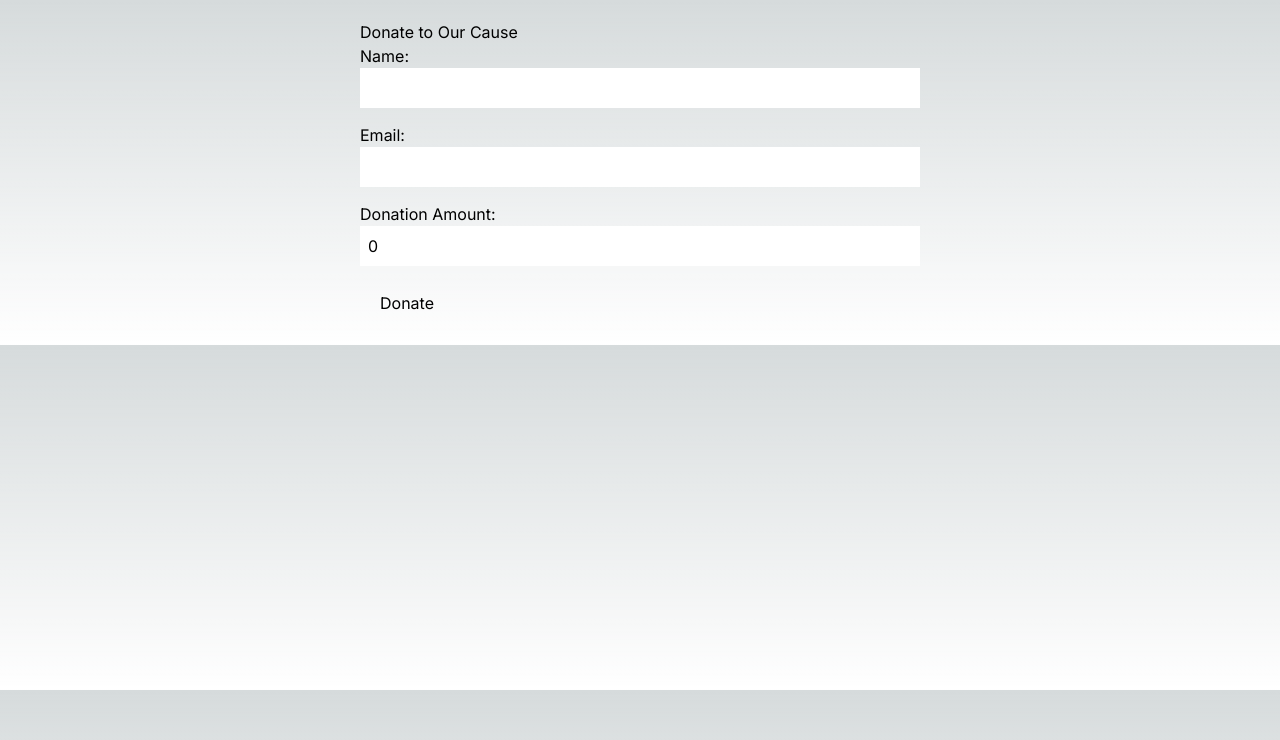
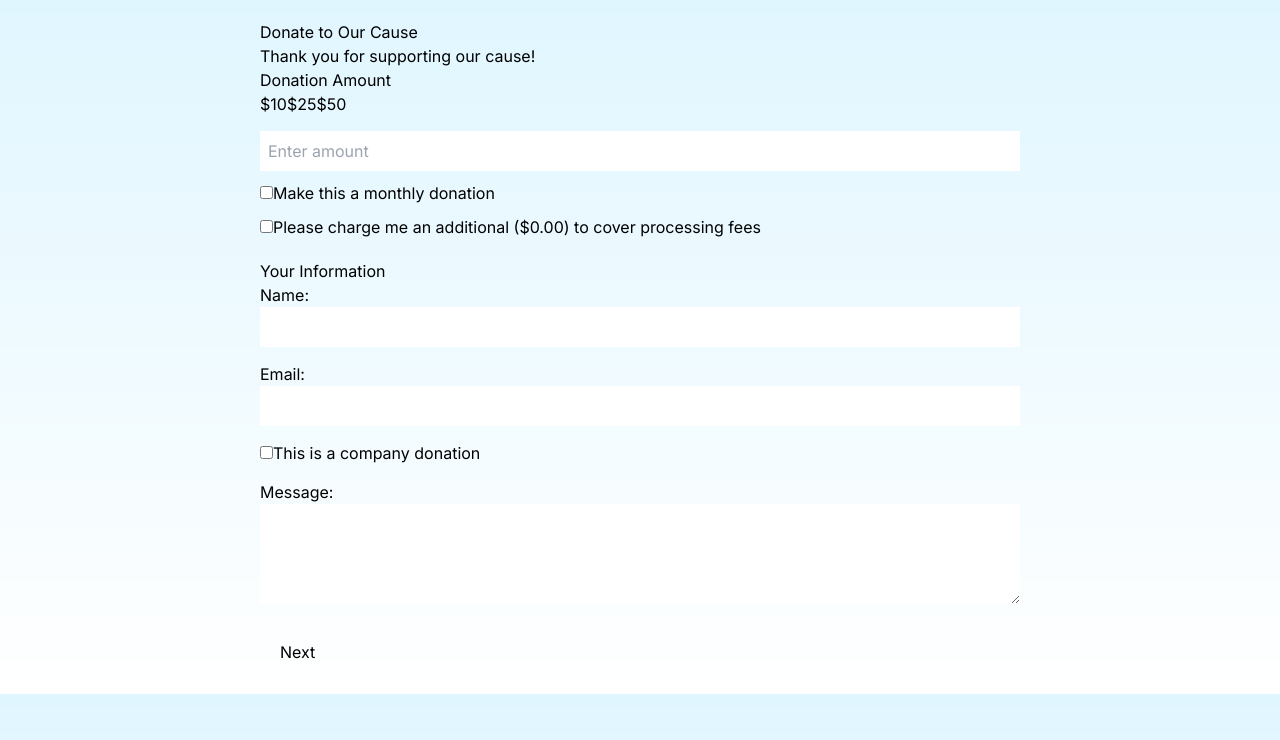
Before and after one commit to developforgood/South-Bronx-United-intern-group-4, a Next.js app in the folder clubhousecafe/: page /donation in a window 1280 px wide. Shown: the top 740 px of the page. Built offline with nearby package versions, Linux system fonts and the light colour scheme.

Commit message:
changed background, added image, made progress on donations

```diff
--- a/clubhousecafe/src/app/donation/page.tsx
+++ b/clubhousecafe/src/app/donation/page.tsx
@@ -1,52 +1,111 @@
+
 "use client";
 
-import React, { useState } from 'react';
+import React, { useState, useEffect } from 'react';
+
+const calculateProcessingFee = (amount: number): number => {
+  return 0.0656 * amount + 0.32;
+};
 
 interface DonationFormData {
+  amount: number;
+  isMonthly: boolean;
+  coverFees: boolean;
   name: string;
   email: string;
-  amount: number;
+  isCompany: boolean;
+  message: string;
 }
 
 const DonationsPage: React.FC = () => {
   const [formData, setFormData] = useState<DonationFormData>({
+    amount: 0,
+    isMonthly: false,
+    coverFees: false,
     name: '',
     email: '',
-    amount: 0,
+    isCompany: false,
+    message: '',
   });
-  const [isSubmitting, setIsSubmitting] = useState(false);
-  const [message, setMessage] = useState<string | null>(null);
 
-  const handleChange = (e: React.ChangeEvent<HTMLInputElement>) => {
-    const { name, value } = e.target;
+  const [step, setStep] = useState<number>(1); // To manage form steps
+
+  // Effect to update processing fees when amount or coverFees changes
+  const processingFee = formData.amount > 0
+    ? calculateProcessingFee(formData.amount)
+    : 0;
+
+  useEffect(() => {
+    if (formData.amount === 0) {
+      setFormData((prevData) => ({ ...prevData, coverFees: false }));
+    }
+  }, [formData.amount]);
+
+  const handleChange = (e: React.ChangeEvent<HTMLInputElement | HTMLTextAreaElement | HTMLSelectElement>) => {
+    const { name, value, type, checked } = e.target;
     setFormData((prevData) => ({
       ...prevData,
-      [name]: name === 'amount' ? Number(value) : value,
+      [name]: type === 'checkbox' ? checked : name === 'amount' ? Number(value) : value,
     }));
   };
 
-  const handleSubmit = async (e: React.FormEvent<HTMLFormElement>) => {
-    e.preventDefault();
-    setIsSubmitting(true);
+  const handleAmountClick = (amount: number) => {
+    setFormData((prevData) => ({ ...prevData, amount }));
+  };
 
-    // Simulate a network request
-    try {
-      // Replace with actual API call
-      await new Promise((resolve) => setTimeout(resolve, 1000));
-      setMessage('Thank you for your donation!');
-      setFormData({ name: '', email: '', amount: 0 });
-    } catch (error) {
-      setMessage('Something went wrong. Please try again.');
-    } finally {
-      setIsSubmitting(false);
-    }
+  const handleNext = () => {
+    // You can implement logic to save the data or validate it here
+    setStep(2); // Go to the next step
   };
 
   return (
-    <div style={{ maxWidth: '600px', margin: 'auto', padding: '20px' }}>
+    <div style={{ maxWidth: '800px', margin: 'auto', padding: '20px' }}>
+      {step === 1 && (
+        <>
           <h1>Donate to Our Cause</h1>
-      {message && <p>{message}</p>}
-      <form onSubmit={handleSubmit}>
+          <p>Thank you for supporting our cause!</p>
+          <div style={{ marginBottom: '20px' }}>
+            <h2>Donation Amount</h2>
+            <div style={{ marginBottom: '15px' }}>
+              <button onClick={() => handleAmountClick(10)}>$10</button>
+              <button onClick={() => handleAmountClick(25)}>$25</button>
+              <button onClick={() => handleAmountClick(50)}>$50</button>
+            </div>
+            <input
+              type="number"
+              name="amount"
+              value={formData.amount > 0 ? formData.amount : ''}
+              onChange={handleChange}
+              min="0"
+              placeholder="Enter amount"
+              style={{ width: '100%', padding: '8px' }}
+            />
+            <div style={{ marginTop: '10px' }}>
+              <label>
+                <input
+                  type="checkbox"
+                  name="isMonthly"
+                  checked={formData.isMonthly}
+                  onChange={handleChange}
+                />
+                Make this a monthly donation
+              </label>
+            </div>
+            <div style={{ marginTop: '10px' }}>
+              <label>
+                <input
+                  type="checkbox"
+                  name="coverFees"
+                  checked={formData.coverFees}
+                  onChange={handleChange}
+                />
+                Please charge me an additional (${processingFee.toFixed(2)}) to cover processing fees
+              </label>
+            </div>
+          </div>
+
+          <div style={{ marginBottom: '20px' }}>
+            <h2>Your Information</h2>
             <div style={{ marginBottom: '15px' }}>
               <label htmlFor="name">Name:</label>
               <input
@@ -55,7 +114,6 @@ const DonationsPage: React.FC = () => {
                 name="name"
                 value={formData.name}
                 onChange={handleChange}
-            required
                 style={{ width: '100%', padding: '8px' }}
               />
             </div>
@@ -67,27 +125,48 @@ const DonationsPage: React.FC = () => {
                 name="email"
                 value={formData.email}
                 onChange={handleChange}
-            required
                 style={{ width: '100%', padding: '8px' }}
               />
             </div>
             <div style={{ marginBottom: '15px' }}>
-          <label htmlFor="amount">Donation Amount:</label>
+              <label>
                 <input
-            type="number"
-            id="amount"
-            name="amount"
-            value={formData.amount}
+                  type="checkbox"
+                  name="isCompany"
+                  checked={formData.isCompany}
                   onChange={handleChange}
-            required
-            min="1"
-            style={{ width: '100%', padding: '8px' }}
+                />
+                This is a company donation
+              </label>
+            </div>
+            <div style={{ marginBottom: '15px' }}>
+              <label htmlFor="message">Message:</label>
+              <textarea
+                id="message"
+                name="message"
+                value={formData.message}
+                onChange={handleChange}
+                style={{ width: '100%', padding: '8px', minHeight: '100px' }}
               />
             </div>
-        <button type="submit" disabled={isSubmitting} style={{ padding: '10px 20px' }}>
-          {isSubmitting ? 'Processing...' : 'Donate'}
+          </div>
+
+          <button
+            onClick={handleNext}
+            style={{ padding: '10px 20px' }}
+          >
+            Next
           </button>
-      </form>
+        </>
+      )}
+
+      {step === 2 && (
+        <div>
+          {/* Display summary or next steps here */}
+          <h2>Thank you for your donation!</h2>
+          {/* You can render a summary of the donation or redirect to a confirmation page */}
+        </div>
+      )}
     </div>
   );
 };
--- a/clubhousecafe/src/app/globals.css
+++ b/clubhousecafe/src/app/globals.css
@@ -4,7 +4,7 @@
 
 :root {
   --foreground-rgb: 0, 0, 0;
-  --background-start-rgb: 214, 219, 220;
+  --background-start-rgb: 224, 246, 255;
   --background-end-rgb: 255, 255, 255;
 }
 
@@ -24,6 +24,7 @@ body {
       rgb(var(--background-end-rgb))
     )
     rgb(var(--background-start-rgb));
+  /* make default font comic sans */
 }
 
 @layer utilities {
```
Also changed, not shown: clubhousecafe/public/img/sbu.png (added). Lines whose indentation alone changed are shown as unchanged.
